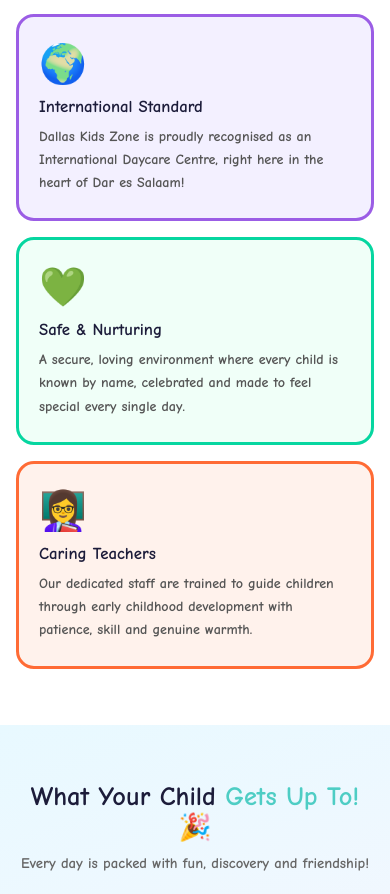
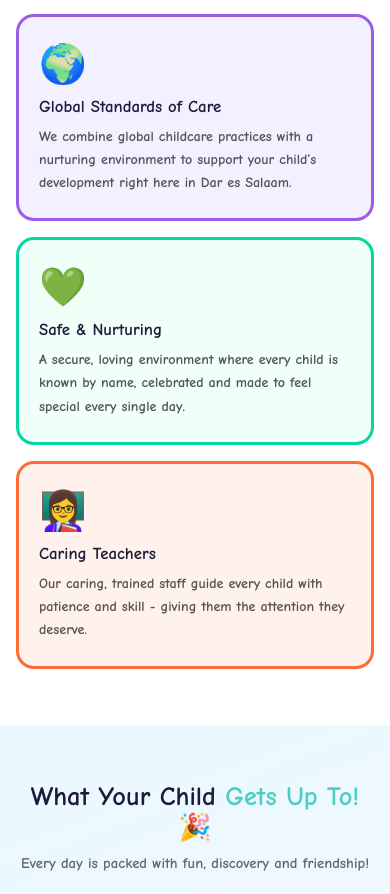
Before and after one commit to Abk47/DallasKidsZone, a plain HTML site: page index.html in a window 390 px wide. Shown: the part 1898-2792 px from the top of the page. Drawn offline with Linux system fonts and the light colour scheme.

Commit message:
Update index.html after hamburger menu fix

```diff
--- a/index.html
+++ b/index.html
@@ -89,9 +89,9 @@
     <div class="fcard fc1 reveal"><span class="ficon">🛝</span><div class="ftitle">Amazing Play Equipment</div><p class="fdesc">Swings, slides, trampolines, bicycles & a playhouse - children strengthen their bodies and coordination while having the time of their lives!</p></div>
     <div class="fcard fc2 reveal"><span class="ficon">📱</span><div class="ftitle">iPad-Based Learning</div><p class="fdesc">We use iPads, educational TV programmes and modern tools to make learning exciting, hands-on and truly 21st-century ready.</p></div>
     <div class="fcard fc3 reveal"><span class="ficon">📖</span><div class="ftitle">Competence-Based Curriculum</div><p class="fdesc">Learning by doing! Puzzles, activities and projects that build real skills from day one - not just memorising.</p></div>
-    <div class="fcard fc4 reveal"><span class="ficon">🌍</span><div class="ftitle">International Standard</div><p class="fdesc">Dallas Kids Zone is proudly recognised as an International Daycare Centre, right here in the heart of Dar es Salaam!</p></div>
+    <div class="fcard fc4 reveal"><span class="ficon">🌍</span><div class="ftitle">Global Standards of Care</div><p class="fdesc">We combine global childcare practices with a nurturing environment to support your child’s development right here in Dar es Salaam.</p></div>
     <div class="fcard fc5 reveal"><span class="ficon">💚</span><div class="ftitle">Safe & Nurturing</div><p class="fdesc">A secure, loving environment where every child is known by name, celebrated and made to feel special every single day.</p></div>
-    <div class="fcard fc6 reveal"><span class="ficon">👩‍🏫</span><div class="ftitle">Caring Teachers</div><p class="fdesc">Our dedicated staff are trained to guide children through early childhood development with patience, skill and genuine warmth.</p></div>
+    <div class="fcard fc6 reveal"><span class="ficon">👩‍🏫</span><div class="ftitle">Caring Teachers</div><p class="fdesc">Our caring, trained staff guide every child with patience and skill - giving them the attention they deserve.</p></div>
   </div>
 </section>
 
```
